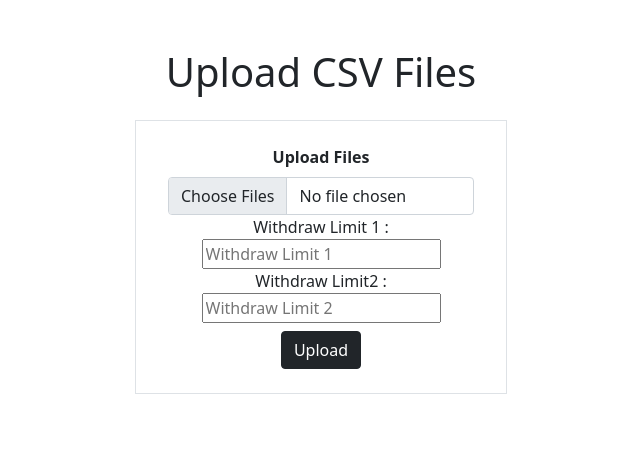
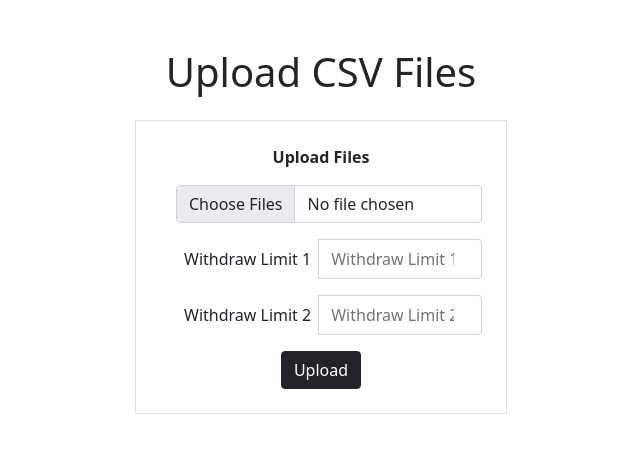
Before and after one commit to SwarupKharul/First_Flask_db_integration, a Flask app: page / in a window 1280 px wide. Shown: the top 453 px of the page, without its empty margins (319-959 px from the left). Run offline with Flask 2, Linux system fonts and the light colour scheme; some libraries are stand-ins or nearby versions.

Commit message:
UI Improvement: Form improvements

```diff
--- a/templates/upload.html
+++ b/templates/upload.html
@@ -23,12 +23,18 @@
     <form method="post" action="/" enctype="multipart/form-data">
       <div class="form-group">
         <label><strong>Upload Files</strong></label>
-        <div class="custom-file m-2">
+        <div class="m-2 input-group">
+          <div class="input-group m-2">
           <input type="file" name="files[]" multiple class="custom-file-input form-control" id="customFile" required>
-          <label for="WL1">Withdraw Limit 1 : </label>
-          <input type="number" name="WL1" placeholder="Withdraw Limit 1">
-          <label for="WL1">Withdraw Limit2 : </label>
-          <input type="number" name="WL2" placeholder="Withdraw Limit 2">
+        </div>
+          <div class="input-group m-2">
+            <span class="input-group-addon m-2">Withdraw Limit 1 </span>
+            <input id="WL1" type="number" class="form-control ml-2" name="WL1" placeholder="Withdraw Limit 1">
+          </div>
+          <div class="input-group m-2">
+            <span class="input-group-addon m-2">Withdraw Limit 2 </span>
+            <input id="WL2" type="number" class="form-control ml-2" name="WL2" placeholder="Withdraw Limit 2">
+          </div>
         </div>
       </div>
       <div class="form-group">
```
